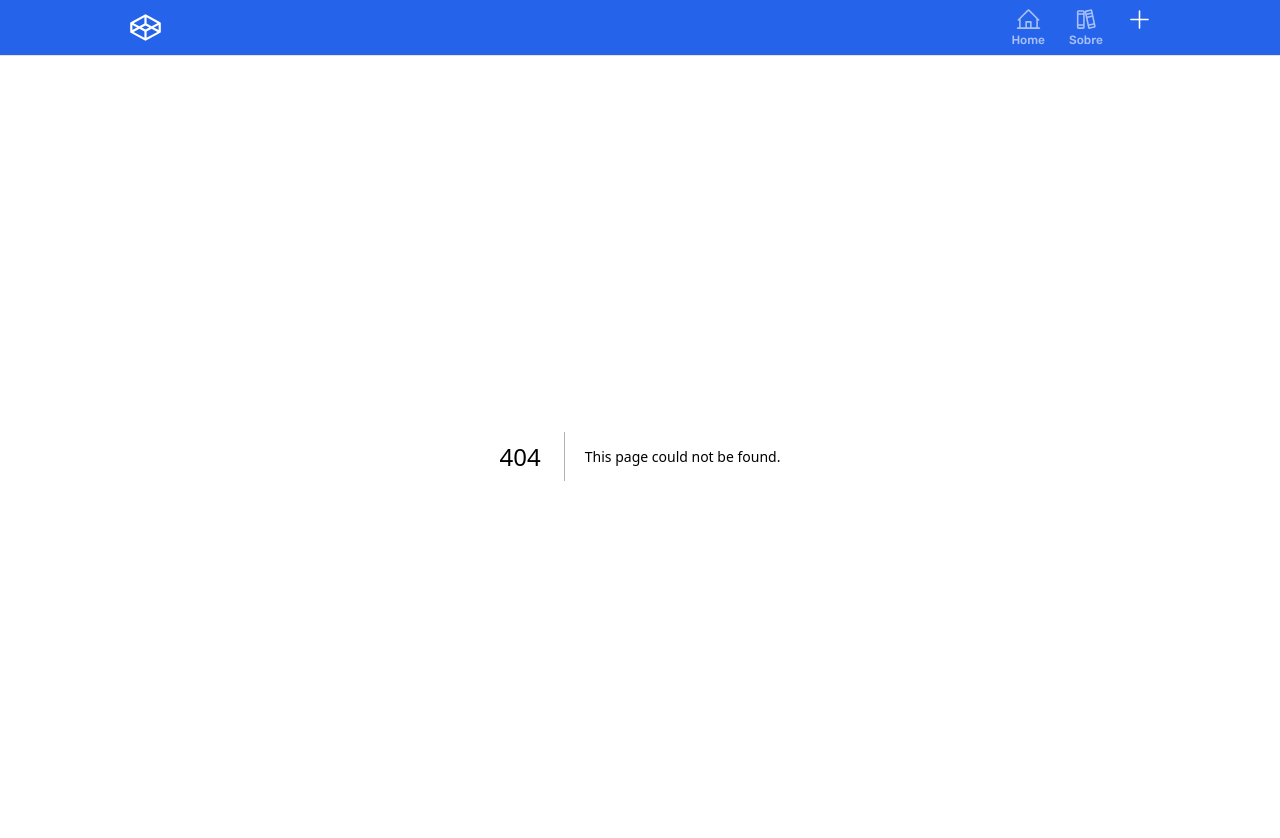
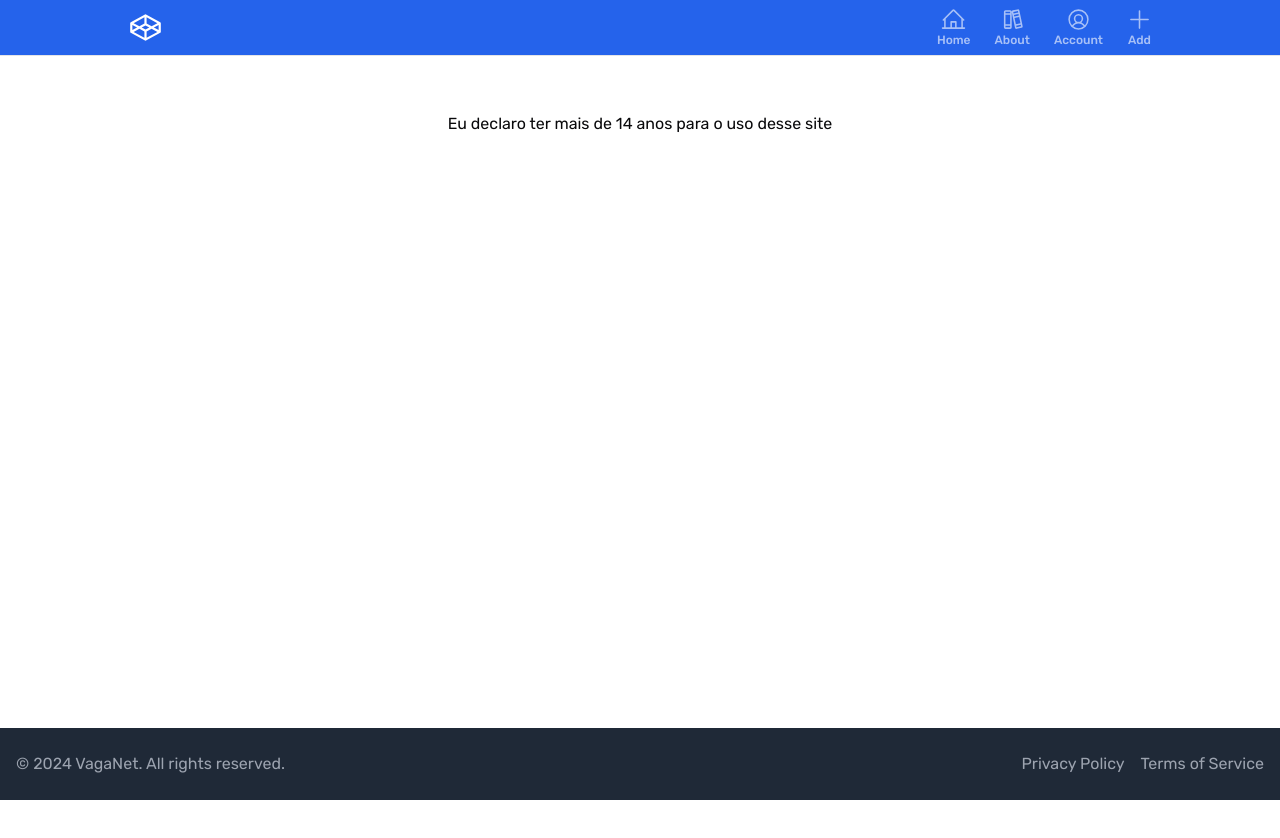
Before and after one commit to eliascoding365/TCC_Etec, a Next.js app: page /agreement-terms in a window 1280 px wide. Before the commit this address had no page. Shown: the top 838 px of the page. Built offline with nearby package versions, Linux system fonts and the light colour scheme.

Commit message:
Creating the agrreement terms and adding the modal component to the navbar

```diff
--- a/src/app/NavBar.tsx
+++ b/src/app/NavBar.tsx
@@ -2,9 +2,9 @@
 import React from 'react'
 import Link from "next/link";
 import { usePathname } from "next/navigation";
-import { PiHouseLine } from "react-icons/pi";
+import { PiHouseLine, PiPlus } from "react-icons/pi";
+import { PiUserCircle } from "react-icons/pi";
 import { PiBooks } from "react-icons/pi";
-import { PiSuitcase } from "react-icons/pi";
 import { PiCodepenLogo } from "react-icons/pi";
 import ButtonOpenModalCreateVaga from "./components/ButtonOpenModalCreateVaga/ButtonOpenModalCreateVaga";
 import classnames from "classnames";
@@ -14,9 +14,10 @@ import classnames from "classnames";
 const NavBar = () => {
   const currentPath = usePathname()
   const links = [
-    { label: 'Home'  , href: '/',      icon: <PiHouseLine size={'25px'} />},
-    { label: 'Sobre' , href: '/sobre', icon: <PiBooks size={'25px'}/>},
-    //{ label: 'Add'   , href: '/',      icon: <PiPlus size={'25px'}/>}
+    { label: 'Home'    ,href: '/',          icon: <PiHouseLine size={'25px'} />},
+    { label: 'About'   ,href: '/sobre',     icon: <PiBooks size={'25px'}/>},
+    { label: 'Account' , href: '/register', icon: <PiUserCircle size={'25px'}/>},
+    //{ label: 'Add'   , href: '#',      icon: <PiPlus size={'25px'}/>}
   ]
   return (
     <nav className='flex justify-between bg-blue-600 space-x-8 border-b px-32 h-14 items-center'>
--- /dev/null
+++ b/src/app/agreement-terms/page.tsx
@@ -0,0 +1,31 @@
+import React from 'react'
+
+const AgreementTermsPage = () => {
+  return (
+    <div>
+      <div className='h-screen'>
+        <main className='flex flex-col my-14 justify-center items-center'>
+          <ul>
+            <li>Eu declaro ter mais de 14 anos para o uso desse site</li>
+          </ul>
+        </main>
+      </div>
+    <footer className="bg-gray-800 py-6 absolute bottom-0 w-full">
+      <div className="container mx-auto px-4">
+        <div className="flex justify-between items-center">
+          <div>
+            <p className="text-gray-400">© 2024 VagaNet. All rights reserved.</p>
+          </div>
+          <div>
+            <a href="#" className="text-gray-400 transition-colors hover:text-gray-300 mr-4">Privacy Policy</a>
+            <a href="#" className="text-gray-400 transition-colors hover:text-gray-300">Terms of Service</a>
+          </div>
+        </div>
+      </div>
+    </footer>
+  </div>
+
+  )
+}
+
+export default AgreementTermsPage
--- a/src/app/components/ButtonOpenModalCreateVaga/ButtonOpenModalCreateVaga.tsx
+++ b/src/app/components/ButtonOpenModalCreateVaga/ButtonOpenModalCreateVaga.tsx
@@ -2,7 +2,7 @@
 import React, { useEffect, useRef, useState } from 'react'
 import { PiPlus } from "react-icons/pi";
 import FormVaga from './FormVaga';
-import  { useRouter } from 'next/router';
+import { useRouter } from 'next/router';
 
 const ButtonOpenModalCreateVaga = () => {
   const [isOpen, setIsOpen] = useState(false);
@@ -40,12 +40,17 @@ const ButtonOpenModalCreateVaga = () => {
 
   return (
     <div >
-      <div>
+      <div className="
+      flex flex-col justify-center items-center
+      text-xs font-medium
+      text-white opacity-60 hover:text-white hover:opacity-100 transition-opacity">
         <button
           className="btn"
           onClick={openModal}
           onChange={closeModal}
-        ><PiPlus size={'25px'} color='white'/>
+        >
+          <PiPlus size={'25px'} />
+          <span>Add</span>
         </button>
       </div>
       {isOpen && (
@@ -64,7 +69,7 @@ const ButtonOpenModalCreateVaga = () => {
         ' >
             <button type="button" className="btn btn-sm btn-circle btn-ghost flex absolute mx-6 my-4 right-0 top-0" onClick={closeModal}>✕</button>
             <h2 className="flex justify-center text-2xl font-bold mb-4">Criar Vaga</h2>
-            <FormVaga/>
+            <FormVaga />
           </div>
         </div>
       )}
--- a/src/app/components/FormRegister/FormRegister.tsx
+++ b/src/app/components/FormRegister/FormRegister.tsx
@@ -45,15 +45,15 @@ const RegisterForm = () => {
         <Input id="password" {...register('password')} required type="password" />
       </div>
       <div className="flex items-center mt-8 mb-4">
-        <Checkbox id="terms" />
+        <Checkbox id="terms" required />
         <Label className="ml-2 leading-none" htmlFor="terms">
-          I agree to the
-          <Link className="underline" href="#">
-            terms and conditions
+          Eu concordo com os <Label/>
+          <Link className="underline" target="_blank" href="/agreement-terms">
+            termos de VagaNet
           </Link>
         </Label>
       </div>
-      <Button className="w-full">Register</Button>
+      <Button className="w-full bg-blue-600">Register</Button>
       </form>
     </div>
   )
--- a/src/app/register/page.tsx
+++ b/src/app/register/page.tsx
@@ -3,7 +3,7 @@ import RegisterForm from '../components/FormRegister/FormRegister'
 
 const RegisterPage = () => {
   return (
-    <div>RegisterPage
+    <div>
       <RegisterForm/>
     </div>
   )
```
Also changed, not shown: src/app/api/auth/[...nextauth]/route.tsx (added), src/app/api/getusers/route.tsx (added).
